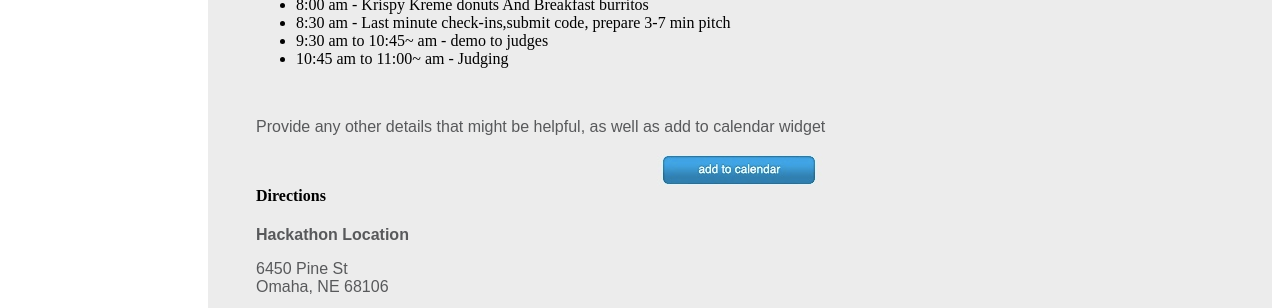
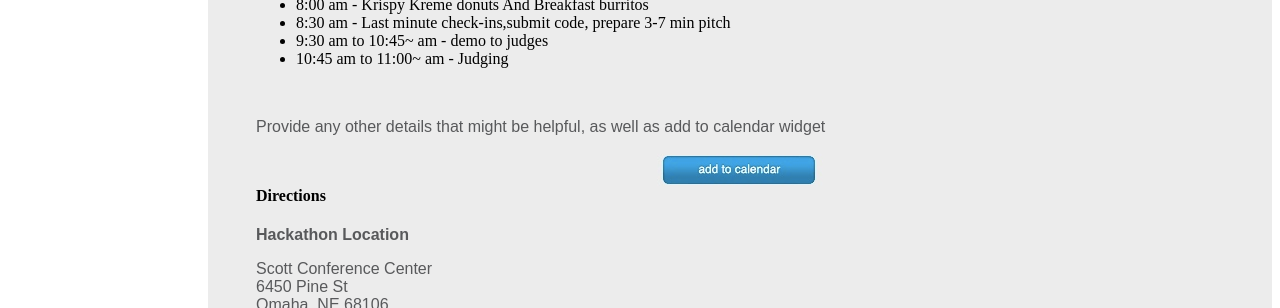
Before and after one commit to wvjb/uphackathon, a Jekyll site: the page built from index.html, in a window 1280 px wide and 900 px high, scrolled down 1387 px, cut to the strip 0-308 px from the top of the window. Built offline with Jekyll 4.4.1, drawn with Linux system fonts in a browser that asks for light colours.

Commit message:
Update index.html
Updated location

```diff
--- a/index.html
+++ b/index.html
@@ -104,7 +104,7 @@ title: Hack Weekends
             <div style="padding-left: 35px; padding-right: 35px;">
             <h4>Directions</h4>
             <p><strong>Hackathon Location</strong></p>
-            <p>6450 Pine St<br />Omaha, NE 68106</p>
+            <p>Scott Conference Center<br />6450 Pine St<br />Omaha, NE 68106</p>
             <p><iframe width="425" height="350" frameborder="0" scrolling="no" marginheight="0" marginwidth="0" src="http://www.map-generator.org/10f0c305-1b0f-4462-b5a7-f2ee3af3e924/large-map.aspx"></iframe><br/></small></p>
             <br /><br />
             </div>
```
